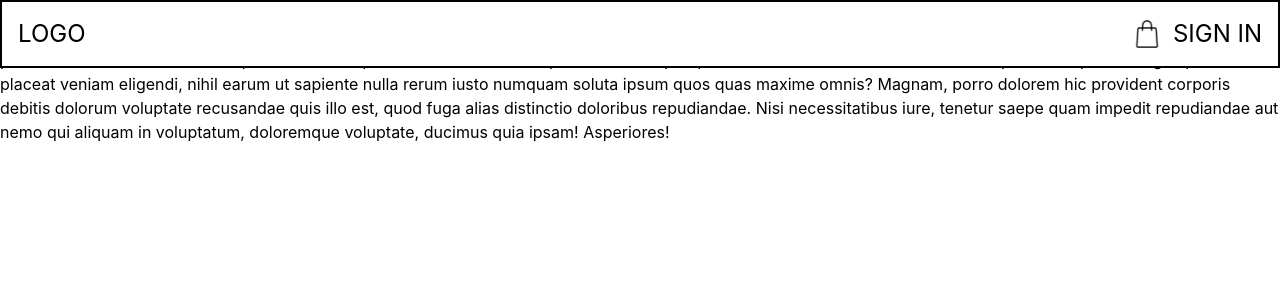
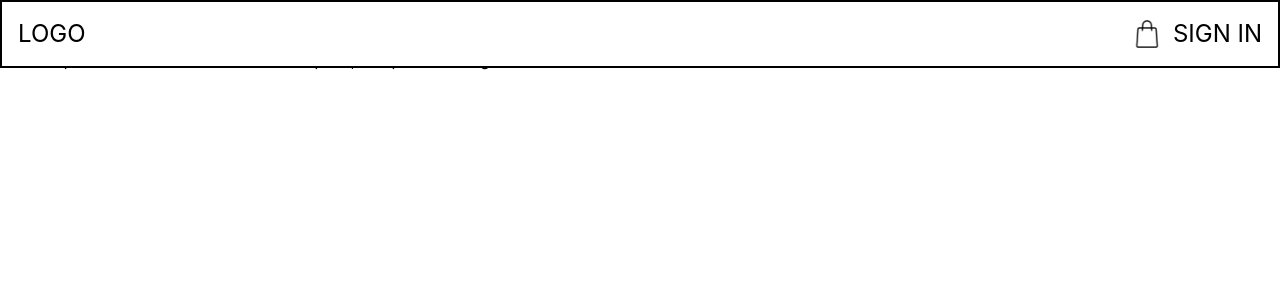
Before and after one commit to matthewrichards234/Discount-Notifications-Front, a React (Vite) app: page /about-us in a window 1280 px wide. Shown: the top 300 px of the page. Built offline with nearby package versions, Linux system fonts and the light colour scheme.

Commit message:
Add test footer

```diff
--- a/src/components/App.tsx
+++ b/src/components/App.tsx
@@ -2,30 +2,22 @@ import { Route, Routes } from "react-router";
 import Footer from "./Footer";
 import Header from "./Header";
 import Login from "./Login";
-import Signup from "./Signup";
 import Profile from "./Profile";
 import UploadForm from "./UploadForm";
-import { DarkModeContext } from "../context/DarkModeContext";
-import { useContext } from "react";
+import Main from "./Main";
 
 function App() {
-  const { darkMode, toggleDarkMode } = useContext(DarkModeContext);
-  const handleDarkModeToggle = () => {
-    toggleDarkMode();
-  };
   return (
-    <div
-      className={`${darkMode ? "bg-black text-white" : "bg-white text-black"} min-h-screen`}
-    >
-      <button onClick={handleDarkModeToggle}>Light or Dark ahh mode</button>
-      <Header />
+    <div>
       <Routes>
+        <Route path="/" element={<Main />} />
         <Route path="/auth" element={<Login />} />
-        {/* <Route path="/signup" element={<Signup />} /> */}
         <Route path="/profile" element={<Profile />} />
         <Route path="/upload" element={<UploadForm />} />
         <Route path="/cart" />
+        <Route path="/about-us" />
       </Routes>
+      <Header />
       <Footer />
     </div>
   );
--- a/src/components/Footer.tsx
+++ b/src/components/Footer.tsx
@@ -1,17 +1,15 @@
+import { NavLink } from "react-router";
+
 const Footer = () => {
   return (
-    <div>
-      Lorem ipsum dolor sit amet consectetur adipisicing elit. Cum, non veniam!
-      Labore suscipit hic, nostrum doloremque natus soluta explicabo quibusdam
-      fugit maxime perferendis minima blanditiis atque laudantium qui doloribus
-      odio harum possimus cumque quod laborum aut dicta. Hic dolore similique
-      consequuntur fugit aperiam non placeat veniam eligendi, nihil earum ut
-      sapiente nulla rerum iusto numquam soluta ipsum quos quas maxime omnis?
-      Magnam, porro dolorem hic provident corporis debitis dolorum voluptate
-      recusandae quis illo est, quod fuga alias distinctio doloribus
-      repudiandae. Nisi necessitatibus iure, tenetur saepe quam impedit
-      repudiandae aut nemo qui aliquam in voluptatum, doloremque voluptate,
-      ducimus quia ipsam! Asperiores!
+    <div className="bg-white">
+      <NavLink to={"/about-us"}>About Us</NavLink>
+      <p>
+        Lorem ipsum dolor sit amet consectetur adipisicing elit. Impedit omnis
+        veritatis delectus quaerat laudantium sapiente, magnam at placeat harum
+        tempore dolorem est illum itaque blanditiis laborum enim! Quisquam,
+        voluptatibus magni!
+      </p>
     </div>
   );
 };
--- /dev/null
+++ b/src/components/Main.tsx
@@ -0,0 +1,8 @@
+import React from "react";
+import Footer from "./Footer";
+
+const Main = () => {
+  return <div className="bg-gray-200 min-h-screen"></div>;
+};
+
+export default Main;
```
